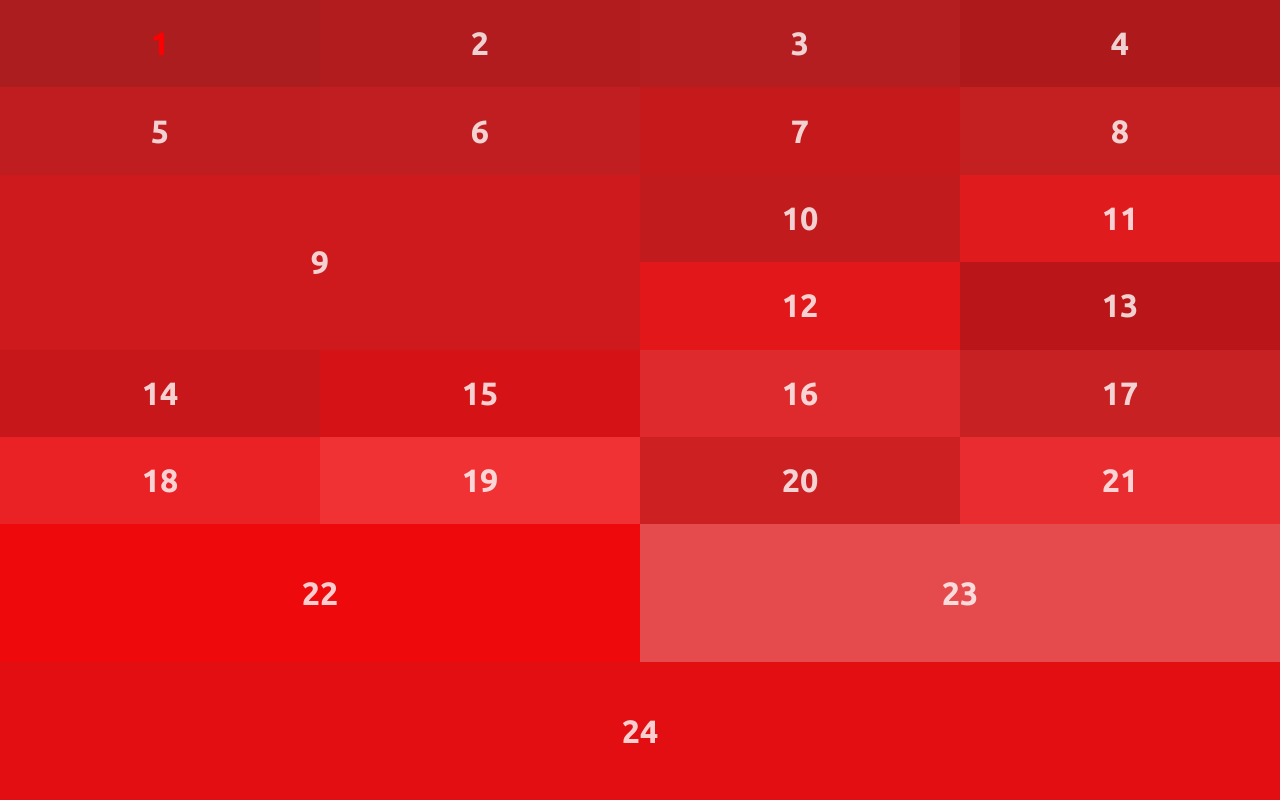
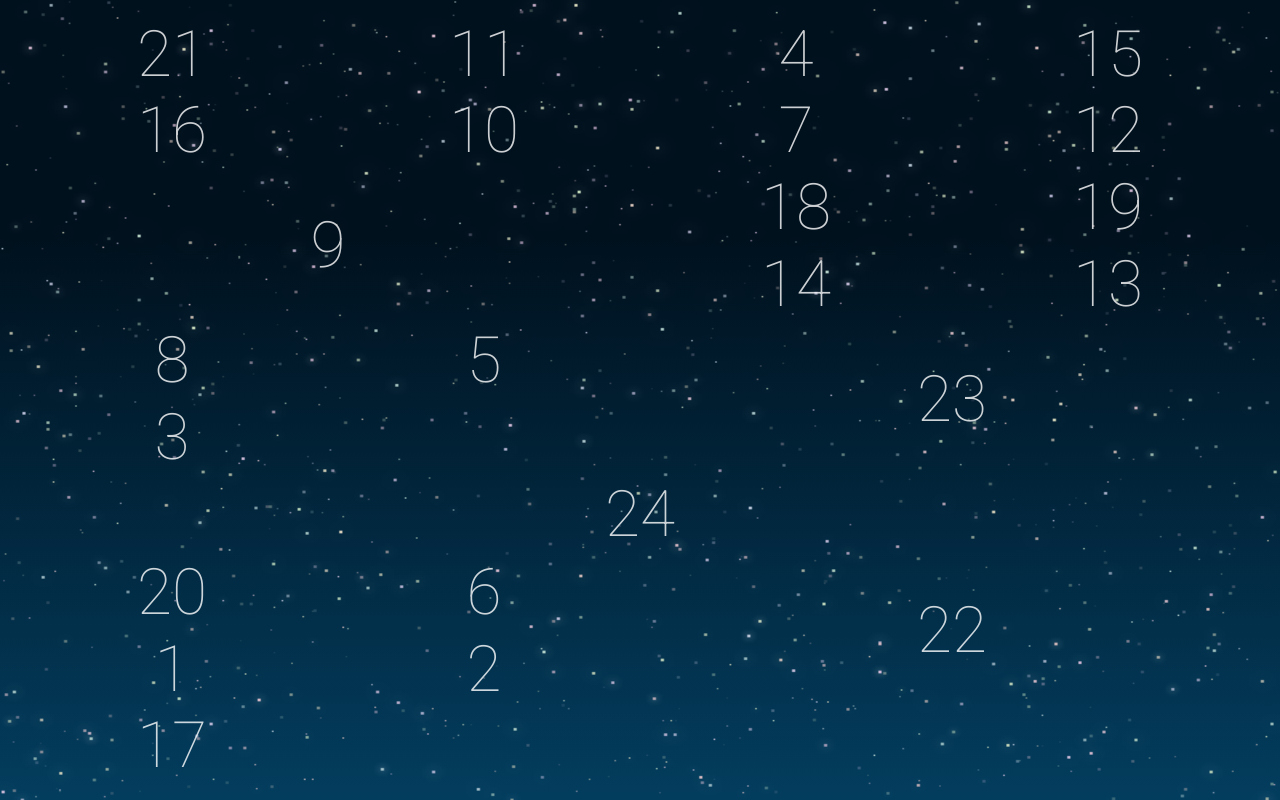
Before and after one commit to SigurdMW/julekalender, a React (Create React App) app: page / in a window 1280 px wide. Built offline with nearby package versions, Linux system fonts and the light colour scheme.

Commit message:
sky background

```diff
--- a/public/index.html
+++ b/public/index.html
@@ -4,7 +4,8 @@
     <meta charset="utf-8">
     <meta name="viewport" content="width=device-width, initial-scale=1, shrink-to-fit=no">
     <meta name="theme-color" content="#000000">
-    <link href="https://fonts.googleapis.com/css?family=Cardo:400,700|Ubuntu:700" rel="stylesheet">
+    <!-- <link href="https://fonts.googleapis.com/css?family=Cardo:400,700|Ubuntu:700" rel="stylesheet"> -->
+    <link href="https://fonts.googleapis.com/css?family=Roboto:100" rel="stylesheet">
     <!--
       manifest.json provides metadata used when your web app is added to the
       homescreen on Android. See https://developers.google.com/web/fundamentals/engage-and-retain/web-app-manifest/
--- a/src/components/CalendarWindow/index.js
+++ b/src/components/CalendarWindow/index.js
@@ -4,9 +4,9 @@ import './style.css'
 
 class CalendarWindow extends Component {
   render() {
-    const day = this.props.index + 1;
+    const day = this.props.index;
     return (
-      <Link to={`/calendar/${day}`} className={`item item-${day}`} style={{ backgroundColor: `hsla(359, ${71 + (Math.random() * day)}%, ${39 + (Math.random() * day)}%, 1)`}}>{day}</Link>
+      <Link to={`/calendar/${day}`} className={`item item-${day}`} style={{/*{ backgroundColor: `hsla(359, ${71 + (Math.random() * day)}%, ${39 + (Math.random() * day)}%, 1)`} */}}>{day}</Link>
     )
   }
 }
--- a/src/components/CalendarWindow/style.css
+++ b/src/components/CalendarWindow/style.css
@@ -1,4 +1,4 @@
-.item {
+/*.item {
   display: flex;
   justify-content: center;
   align-items: center;
@@ -14,8 +14,16 @@
   background-color: rgba(255,255,255, 0.8);
   color: red;
   outline: 0;
+}*/
+
+.item {
+  font-size: 5vw;
+  color: rgba(255, 255, 255, 0.8);
+  display: flex;
+  justify-content: center;
+  align-items: center;
+  text-decoration: none;
 }
-
 
 .item-9 {
   grid-column: 1 / span 2;
--- a/src/components/Home/index.js
+++ b/src/components/Home/index.js
@@ -1,15 +1,15 @@
 import React, { Component } from 'react'
 import { data } from '../../data/'
+import { randomizer } from '../../services/randomizer'
 import CalendarWindow from '../CalendarWindow'
 import './style.css'
 
 class Home extends Component {
   render() {
-
     return (
       <div className="item-container">
         {
-          data.map((item, key) => <CalendarWindow heading={item.heading} text={item.text} key={key}  index={key} />)
+          randomizer(data).map((item, key) => <CalendarWindow heading={item.heading} text={item.text} key={key}  index={item.day} />)
         }
       </div>
     )
--- a/src/components/layout/App.js
+++ b/src/components/layout/App.js
@@ -1,15 +1,15 @@
 import React, { Component } from 'react'
-import { letItSnow } from '../../services/letItSnow'
+import { makeNightSky } from '../../services/makeNightSky'
 import "./style.css";
 
 class App extends Component {
   componentDidMount(){
-    letItSnow();
+    makeNightSky();
   }
   render(){
     return (
       <div className="app">
-        <canvas id="canvas"></canvas>
+        <canvas id="sky"></canvas>
         {this.props.children}
       </div>
     );
--- a/src/components/layout/style.css
+++ b/src/components/layout/style.css
@@ -11,6 +11,7 @@ body, body * {
 .app {
   width: 100%;
   height: 100vh;
+  padding: 1rem;
 }
 
 canvas {
@@ -21,3 +22,11 @@ canvas {
   height: 100vh;
   z-index: -1;
 }
+
+#sky {
+  background: -webkit-linear-gradient(#00111e 30%, #033d5e);
+  background: -moz-linear-gradient(#00111e 30%, #033d5e);
+  background: -o-linear-gradient(#00111e 30%, #033d5e);
+  background: linear-gradient(#00111e 30%, #033d5e);
+  overflow: hidden;
+}
--- a/src/data/index.js
+++ b/src/data/index.js
@@ -1,26 +1,26 @@
 export const data = [
-  {heading: "The magical first day", text:"some text", resourceURL: "http://vg.no"},
-  {heading: "The magical first day", text:"some text", resourceURL: "http://vg.no"},
-  {heading: "The magical first day", text:"some text", resourceURL: "http://vg.no"},
-  {heading: "", text: "", resourceURL: ""},
-  {heading: "", text: "", resourceURL: ""},
-  {heading: "", text: "", resourceURL: ""},
-  {heading: "", text: "", resourceURL: ""},
-  {heading: "", text: "", resourceURL: ""},
-  {heading: "", text: "", resourceURL: ""},
-  {heading: "", text: "", resourceURL: ""},
-  {heading: "", text: "", resourceURL: ""},
-  {heading: "", text: "", resourceURL: ""},
-  {heading: "", text: "", resourceURL: ""},
-  {heading: "", text: "", resourceURL: ""},
-  {heading: "", text: "", resourceURL: ""},
-  {heading: "", text: "", resourceURL: ""},
-  {heading: "", text: "", resourceURL: ""},
-  {heading: "", text: "", resourceURL: ""},
-  {heading: "", text: "", resourceURL: ""},
-  {heading: "", text: "", resourceURL: ""},
-  {heading: "", text: "", resourceURL: ""},
-  {heading: "", text: "", resourceURL: ""},
-  {heading: "", text: "", resourceURL: ""},
-  {heading: "", text: "", resourceURL: ""},
+  {day: 1, heading: "The magical first day", text:"some text", resourceURL: "http://vg.no"},
+  {day: 2, heading: "The magical first day", text:"some text", resourceURL: "http://vg.no"},
+  {day: 3, heading: "The magical first day", text:"some text", resourceURL: "http://vg.no"},
+  {day: 4, heading: "", text: "", resourceURL: ""},
+  {day: 5, heading: "", text: "", resourceURL: ""},
+  {day: 6, heading: "", text: "", resourceURL: ""},
+  {day: 7, heading: "", text: "", resourceURL: ""},
+  {day: 8, heading: "", text: "", resourceURL: ""},
+  {day: 9, heading: "", text: "", resourceURL: ""},
+  {day: 10, heading: "", text: "", resourceURL: ""},
+  {day: 11, heading: "", text: "", resourceURL: ""},
+  {day: 12, heading: "", text: "", resourceURL: ""},
+  {day: 13, heading: "", text: "", resourceURL: ""},
+  {day: 14, heading: "", text: "", resourceURL: ""},
+  {day: 15, heading: "", text: "", resourceURL: ""},
+  {day: 16, heading: "", text: "", resourceURL: ""},
+  {day: 17, heading: "", text: "", resourceURL: ""},
+  {day: 18, heading: "", text: "", resourceURL: ""},
+  {day: 19, heading: "", text: "", resourceURL: ""},
+  {day: 20, heading: "", text: "", resourceURL: ""},
+  {day: 21, heading: "", text: "", resourceURL: ""},
+  {day: 22, heading: "", text: "", resourceURL: ""},
+  {day: 23, heading: "", text: "", resourceURL: ""},
+  {day: 24, heading: "", text: "", resourceURL: ""},
 ];
--- a/src/index.css
+++ b/src/index.css
@@ -1,5 +1,5 @@
 body {
   margin: 0;
   padding: 0;
-  font-family: 'Cardo', serif;
+  font-family: 'Roboto', serif;
 }
--- /dev/null
+++ b/src/services/makeNightSky.js
@@ -0,0 +1,23 @@
+export function makeNightSky() {
+	var c = document.getElementById('sky');
+	var ctx = c.getContext('2d');
+	var xMax = c.width = window.screen.availWidth;
+	var yMax = c.height = window.screen.availHeight;
+
+	var hmTimes = Math.round(xMax + yMax);
+
+	for(var i=0; i<=hmTimes; i++) {
+	  var randomX = Math.floor((Math.random()*xMax)+1);
+	  var randomY = Math.floor((Math.random()*yMax)+1);
+	  var randomSize = Math.floor((Math.random()*2)+1);
+	  var randomOpacityOne = Math.floor((Math.random()*9)+1);
+	  var randomOpacityTwo = Math.floor((Math.random()*9)+1);
+	  var randomHue = Math.floor((Math.random()*360)+1);
+    if(randomSize>1) {
+      ctx.shadowBlur = Math.floor((Math.random()*15)+5);
+      ctx.shadowColor = "white";
+	  }
+    ctx.fillStyle = "hsla("+randomHue+", 30%, 80%, ."+randomOpacityOne+randomOpacityTwo+")";
+	  ctx.fillRect(randomX, randomY, randomSize, randomSize);
+	}
+}
--- /dev/null
+++ b/src/services/randomizer.js
@@ -0,0 +1,19 @@
+// https://stackoverflow.com/questions/2450954/how-to-randomize-shuffle-a-javascript-array
+export function randomizer(array) {
+  var currentIndex = array.length, temporaryValue, randomIndex;
+
+  // While there remain elements to shuffle...
+  while (0 !== currentIndex) {
+
+    // Pick a remaining element...
+    randomIndex = Math.floor(Math.random() * currentIndex);
+    currentIndex -= 1;
+
+    // And swap it with the current element.
+    temporaryValue = array[currentIndex];
+    array[currentIndex] = array[randomIndex];
+    array[randomIndex] = temporaryValue;
+  }
+
+  return array;
+}
```
Also changed, not shown: 1 other file (tests, documents, lock files or other folders).
